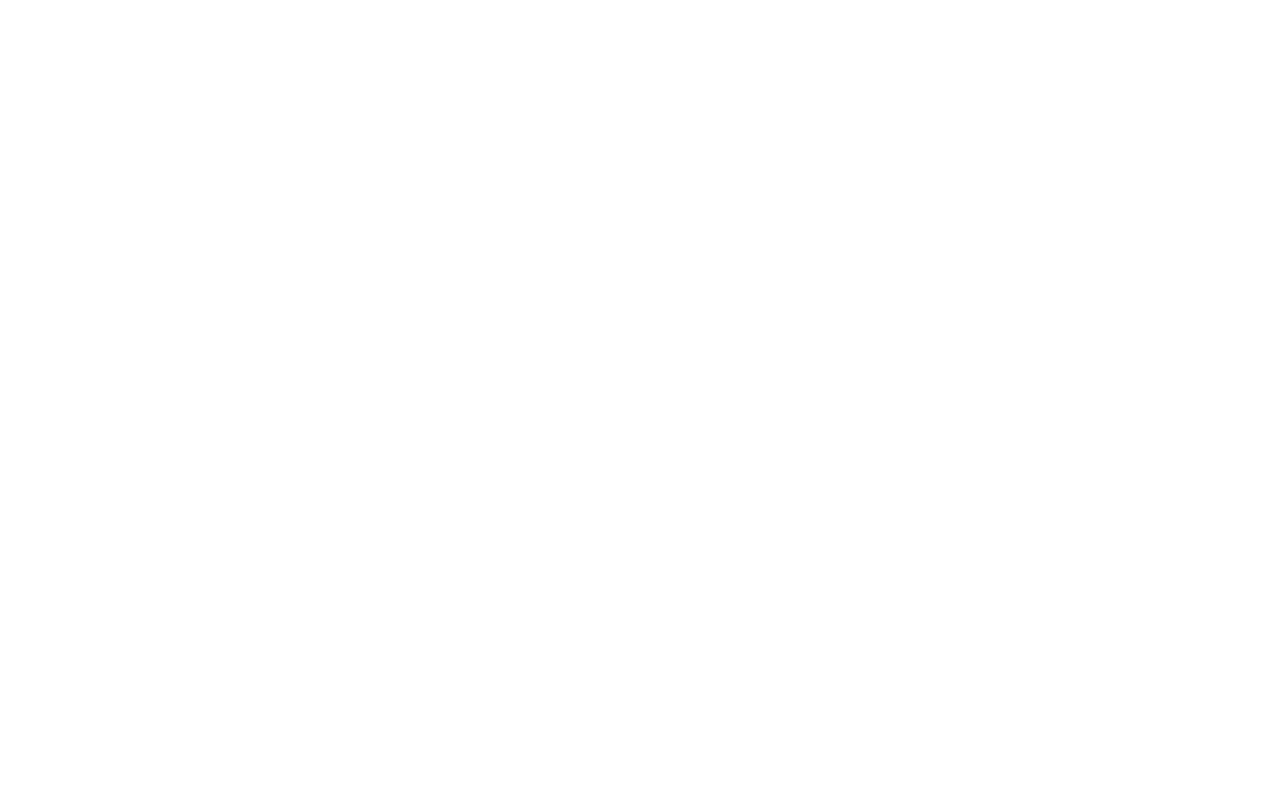
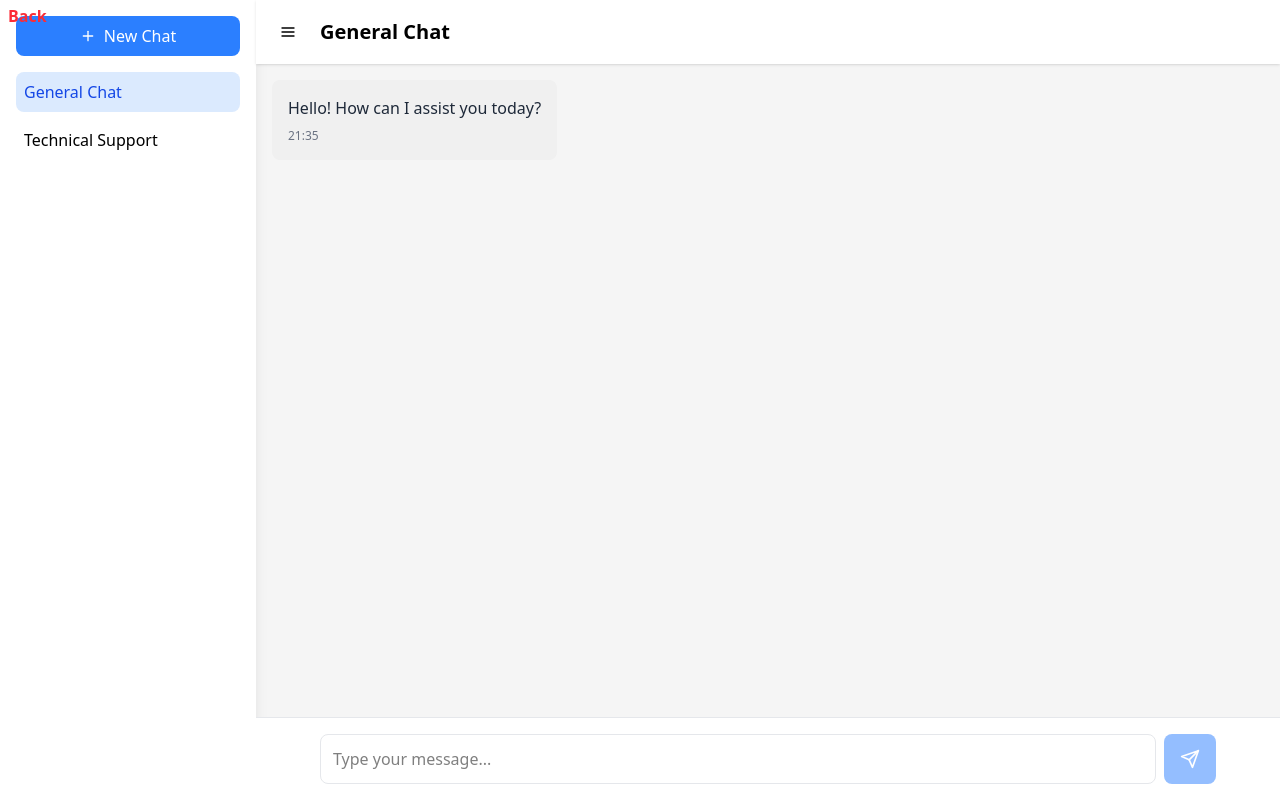
Before and after one commit to taiseen/learning-framer-motion, a React (Vite) app: page /chat-app in a window 1280 px wide. Before the commit this address had no page. Built offline with nearby package versions, Linux system fonts and the light colour scheme.

Commit message:
feat: little chat app system

```diff
--- /dev/null
+++ b/src/components/chat/index.jsx
@@ -0,0 +1,227 @@
+import { FiSend, FiMenu, FiPlus } from "react-icons/fi";
+import { motion, AnimatePresence } from "framer-motion";
+import { useState, useRef, useEffect } from "react";
+import { format } from "date-fns";
+
+const totalChatDB = [
+    {
+        id: 1, title: "General Chat", messages: [
+            {
+                id: 1,
+                text: "Hello! How can I assist you today?",
+                sender: "bot",
+                timestamp: new Date()
+            }
+        ]
+    },
+    { id: 2, title: "Technical Support", messages: [] },
+];
+
+const ChatApp = () => {
+
+    const [chatTopics, setChatTopics] = useState(totalChatDB);
+
+    const [messages, setMessages] = useState(chatTopics[0].messages);
+
+    const [isSidebarOpen, setIsSidebarOpen] = useState(true);
+    const [currentChatId, setCurrentChatId] = useState(1);
+    const [inputMessage, setInputMessage] = useState("");
+    const [isTyping, setIsTyping] = useState(false);
+
+    const chatContainerRef = useRef(null);
+
+
+    useEffect(() => {
+        const currentChat = chatTopics.find(chat => chat.id === currentChatId);
+        setMessages(currentChat.messages);
+    }, [currentChatId, chatTopics]);
+
+
+    const scrollToBottom = () => {
+        if (chatContainerRef.current) {
+            chatContainerRef.current.scrollTop = chatContainerRef.current.scrollHeight;
+        }
+    };
+
+    useEffect(() => scrollToBottom(), [messages]);
+
+
+    const handleNewChat = () => {
+        const newChat = {
+            id: Date.now(),
+            title: `New Chat ${chatTopics.length + 1}`,
+            messages: []
+        };
+        setChatTopics([...chatTopics, newChat]);
+        setCurrentChatId(newChat.id);
+    };
+
+    const handleSendMessage = async (e) => {
+        e.preventDefault();
+        if (!inputMessage.trim()) return;
+
+        const newMessage = {
+            id: Date.now(),
+            text: inputMessage,
+            sender: "user",
+            timestamp: new Date()
+        };
+
+        const updatedTopics = chatTopics.map(chat =>
+            chat.id === currentChatId
+                ? { ...chat, messages: [...chat.messages, newMessage] }
+                : chat
+        );
+
+        setChatTopics(updatedTopics);
+        setMessages(updatedTopics.find(chat => chat.id === currentChatId).messages);
+        setInputMessage("");
+        setIsTyping(true);
+
+        try {
+            setTimeout(() => {
+                const botResponse = {
+                    id: Date.now() + 1,
+                    text: "This is a sample bot response. In a real application, this would be connected to an API.",
+                    sender: "bot",
+                    timestamp: new Date()
+                };
+
+                const finalTopics = updatedTopics.map(chat => {
+                    if (chat.id === currentChatId) {
+                        return { ...chat, messages: [...chat.messages, botResponse] };
+                    }
+                    return chat;
+                });
+
+                setChatTopics(finalTopics);
+                setMessages(finalTopics.find(chat => chat.id === currentChatId).messages);
+                setIsTyping(false);
+            }, 1000);
+        } catch (error) {
+            console.error("Error sending message:", error);
+            setIsTyping(false);
+        }
+    };
+
+
+    const handleKeyPress = (e) => {
+        if (e.key === "Enter" && !e.shiftKey) {
+            e.preventDefault();
+            handleSendMessage(e);
+        }
+    };
+
+
+    return (
+        <div className="flex h-screen bg-[#F5F5F5]">
+            <div className={`${isSidebarOpen ? 'w-64' : 'w-0'} bg-white shadow-lg transition-all duration-300 overflow-hidden`}>
+                <div className="p-4">
+                    <button
+                        onClick={handleNewChat}
+                        className="w-full flex items-center justify-center space-x-2 p-2 bg-blue-500 text-white rounded-lg hover:bg-blue-600 transition-colors"
+                    >
+                        <FiPlus /> <span>New Chat</span>
+                    </button>
+                    <div className="mt-4 space-y-2">
+                        {chatTopics.map(chat => (
+                            <button
+                                key={chat.id}
+                                onClick={() => setCurrentChatId(chat.id)}
+                                className={`w-full p-2 text-left rounded-lg transition-colors ${currentChatId === chat.id ? 'bg-blue-100 text-blue-700' : 'hover:bg-gray-100'}`}
+                            >
+                                {chat.title}
+                            </button>
+                        ))}
+                    </div>
+                </div>
+            </div>
+
+            <div className="flex flex-col flex-1">
+                <header className="bg-white shadow-sm p-4 flex items-center">
+                    <button
+                        onClick={() => setIsSidebarOpen(!isSidebarOpen)}
+                        className="p-2 hover:bg-gray-100 rounded-lg mr-4"
+                    >
+                        <FiMenu />
+                    </button>
+                    <h1 className="text-xl font-semibold">
+                        {chatTopics.find(chat => chat.id === currentChatId)?.title}
+                    </h1>
+                </header>
+
+                <div
+                    ref={chatContainerRef}
+                    className="flex-1 overflow-y-auto p-4 space-y-4 scroll-smooth"
+                >
+                    <AnimatePresence>
+                        {messages.map((message) => (
+                            <motion.div
+                                key={message.id}
+                                initial={{ opacity: 0, y: 20 }}
+                                animate={{ opacity: 1, y: 0 }}
+                                exit={{ opacity: 0 }}
+                                className={`flex ${message.sender === "user" ? "justify-end" : "justify-start"}`}
+                            >
+                                <div
+                                    className={`max-w-[80%] md:max-w-[60%] p-4 rounded-lg ${message.sender === "user"
+                                        ? "bg-[#E6F2FF] text-right"
+                                        : "bg-[#F0F0F0]"
+                                        }`}
+                                >
+                                    <p className="text-gray-800 text-base">{message.text}</p>
+                                    <span className="text-xs text-gray-500 mt-2 block">
+                                        {format(message.timestamp, "HH:mm")}
+                                    </span>
+                                </div>
+                            </motion.div>
+                        ))}
+                        {isTyping && (
+                            <motion.div
+                                initial={{ opacity: 0 }}
+                                animate={{ opacity: 1 }}
+                                className="flex justify-start"
+                            >
+                                <div className="bg-[#F0F0F0] p-4 rounded-lg">
+                                    <div className="flex space-x-2">
+                                        <div className="w-2 h-2 bg-gray-400 rounded-full animate-bounce"></div>
+                                        <div className="w-2 h-2 bg-gray-400 rounded-full animate-bounce delay-100"></div>
+                                        <div className="w-2 h-2 bg-gray-400 rounded-full animate-bounce delay-200"></div>
+                                    </div>
+                                </div>
+                            </motion.div>
+                        )}
+                    </AnimatePresence>
+                </div>
+
+                <form
+                    onSubmit={handleSendMessage}
+                    className="p-4 bg-white border-t border-gray-200"
+                >
+                    <div className="flex space-x-2 max-w-4xl mx-auto">
+                        <textarea
+                            value={inputMessage}
+                            onChange={(e) => setInputMessage(e.target.value)}
+                            onKeyPress={handleKeyPress}
+                            placeholder="Type your message..."
+                            className="flex-1 resize-none border rounded-lg p-3 focus:outline-none focus:ring-2 focus:ring-blue-500"
+                            rows={1}
+                            style={{ minHeight: '44px', maxHeight: '160px' }}
+                            aria-label="Message input"
+                        />
+                        <button
+                            type="submit"
+                            disabled={!inputMessage.trim()}
+                            className="px-4 py-2 bg-blue-500 text-white rounded-lg hover:bg-blue-600 focus:outline-none focus:ring-2 focus:ring-blue-500 focus:ring-offset-2 disabled:opacity-50 disabled:cursor-not-allowed transition-colors"
+                            aria-label="Send message"
+                        >
+                            <FiSend className="w-5 h-5" />
+                        </button>
+                    </div>
+                </form>
+            </div>
+        </div>
+    );
+};
+
+export default ChatApp;
--- a/src/routes/index.jsx
+++ b/src/routes/index.jsx
@@ -1,7 +1,6 @@
 import { lazy } from "react";
 
 import pageTransitionsRoutes from "../components/pageTransitions/routes";
-
 
 const ModalOpeningAnimation = lazy(() => import('../components/modalOpeningAnimation'));
 const AnimationPlaceholder = lazy(() => import('../components/animationPlaceholder'));
@@ -18,6 +17,7 @@ const TabListContainer = lazy(() => import('../components/tabHover'));
 const AuroraEffect = lazy(() => import('../components/auroraEffect'));
 const Example = lazy(() => import('../components/examples/Example'));
 const PopUpEffect = lazy(() => import('../components/popUp'));
+const ChatApp = lazy(() => import('../components/chat'));
 
 
 // const CurvedSidebarMenu = lazy(() => import('../components/curvedSidebarMenu'));
@@ -117,12 +117,12 @@ export const routes = [
         component: AnimationPlaceholder,
         date: '03-March-25',
     },
-    // {
-    //     title: 'Chat App',
-    //     path: '/chat-app',
-    //     component: ChatApp,
-    //     date: '09-March-25',
-    // },
+    {
+        title: 'Chat App',
+        path: '/chat-app',
+        component: ChatApp,
+        date: '10-March-25',
+    },
     // {
     //     title: 'Curved Sidebar Menu',
     //     path: '/curved-sidebar-menu',
```
